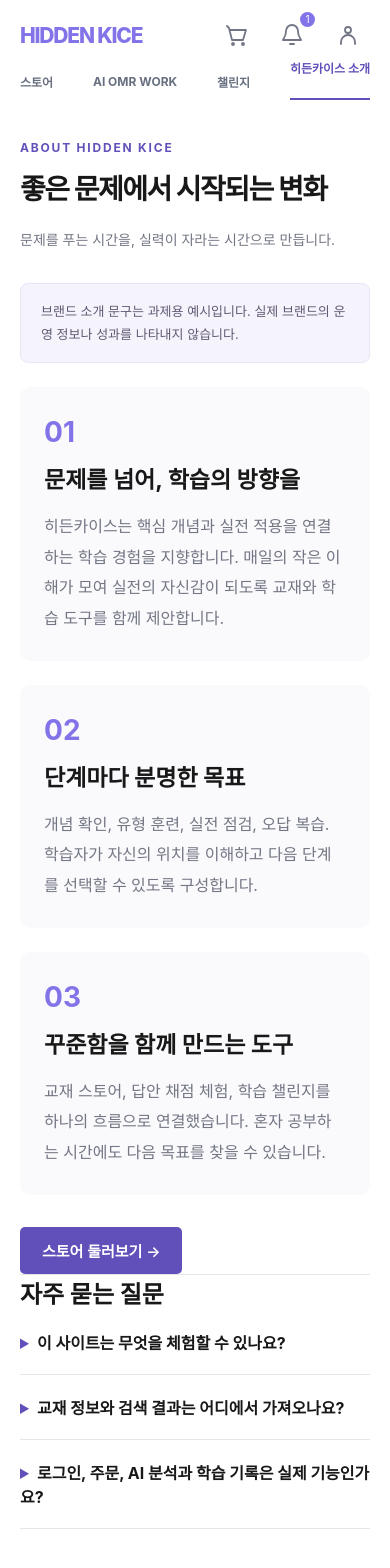
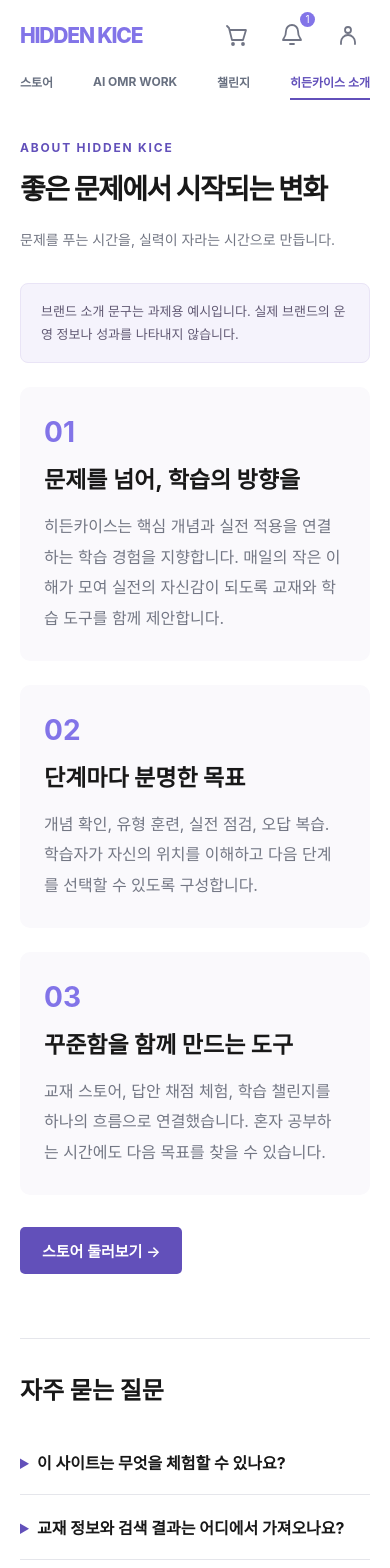
Before and after one commit to torisKR/auraworks_assignment, a Next.js app: page /about in a window 390 px wide. Shown: the top 1568 px of the page. Built offline with nearby package versions, Linux system fonts and the light colour scheme; no server answers; a web font is replaced by a local one.

Commit message:
fix(ui): align mobile navigation and space the site FAQ

```diff
--- a/src/app/globals.css
+++ b/src/app/globals.css
@@ -587,7 +587,7 @@ svg {
     font-size: 13px;
   }
   .main-nav a:last-child {
-    display: block;
+    display: inline-flex;
   }
   .hero {
     overflow: hidden;
@@ -1613,7 +1613,12 @@ svg {
   transition: none;
 }
 .demo-faq {
+  margin-top: 64px;
+  padding-top: 32px;
   border-top: 1px solid var(--line);
+}
+.demo-faq > h2 {
+  margin-bottom: 24px;
 }
 .demo-faq details {
   border-bottom: 1px solid var(--line);
```
